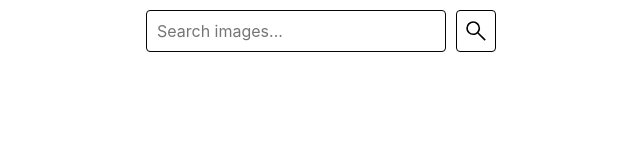
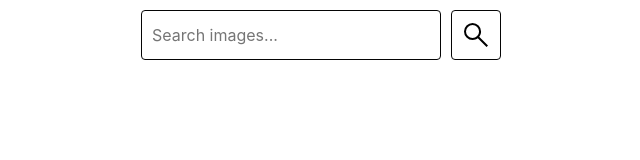
Before and after one commit to SkillFix/goit-js-hw-11, a website built with Parcel: page src/index.html in a window 1280 px wide. Shown: the whole page, without its empty margins (319-959 px from the left). Built offline with nearby package versions, Linux system fonts and the light colour scheme.

Commit message:
test button ios 2

```diff
--- a/src/index.html
+++ b/src/index.html
@@ -4,12 +4,12 @@
     <meta charset="UTF-8" />
     <meta http-equiv="X-UA-Compatible" content="IE=edge" />
     <meta name="viewport" content="width=device-width, initial-scale=1.0" />
-    <link
+    <!-- <link
       rel="stylesheet"
       href="https://cdnjs.cloudflare.com/ajax/libs/modern-normalize/1.0.0/modern-normalize.min.css"
       integrity="sha512-ISS7cAi1PEhQ8jnbJpJZMd29NlhNj4AWYyLOSp2CE/CsHxTCu+r+t0D2yoJudVrd0/8fTVPUVDzY5Tvli75u/g=="
       crossorigin="anonymous"
-    />
+    /> -->
     <link
       href="https://fonts.googleapis.com/icon?family=Material+Icons"
       rel="stylesheet"
@@ -25,7 +25,7 @@
           autocomplete="off"
           placeholder="Search images..."
         />
-        <button type="submit" class="search-submit">
+        <button type="submit">
           <svg class="icon-search" width="32px" height="32px">
             <use href="./images/symbol-defs.svg#icon-search"></use>
           </svg>
--- a/src/sass/_common.scss
+++ b/src/sass/_common.scss
@@ -48,20 +48,18 @@ button {
   padding: 8px 10px;
   font: inherit;
 }
-.search-submit {
-  border-radius: 4px;
-  border: 1px solid rgb(5, 5, 5);
-}
 .search-form button {
   display: flex;
   margin-left: 10px;
   justify-content: center;
   align-items: center;
-  width: 2.5em;
-  background-color: hsla(0, 0%, 100%, 0.185);
-  backdrop-filter: blur(50px);
-  border: 1px solid;
-  border-radius: 4px 4px 4px 4px;
+  width: 50px;
+  height: 50px;
+  // background-color: hsla(0, 0%, 100%, 0.185);
+  // backdrop-filter: blur(50px);
+  border: 1px solid rgb(5, 5, 5);
+  border-radius: 4px;
+  background-color: #fff;
 }
 
 .gallery-container {
```
